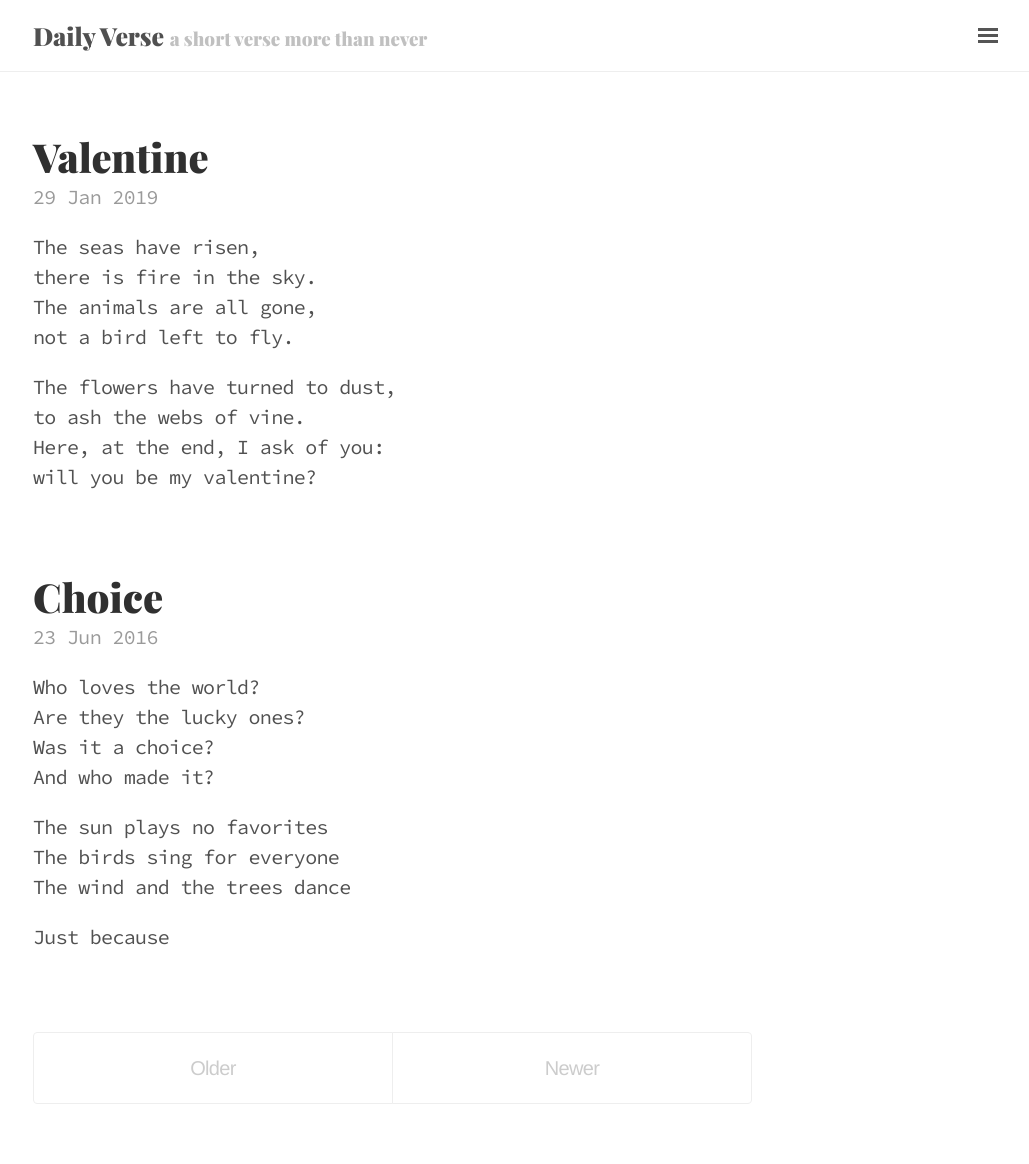
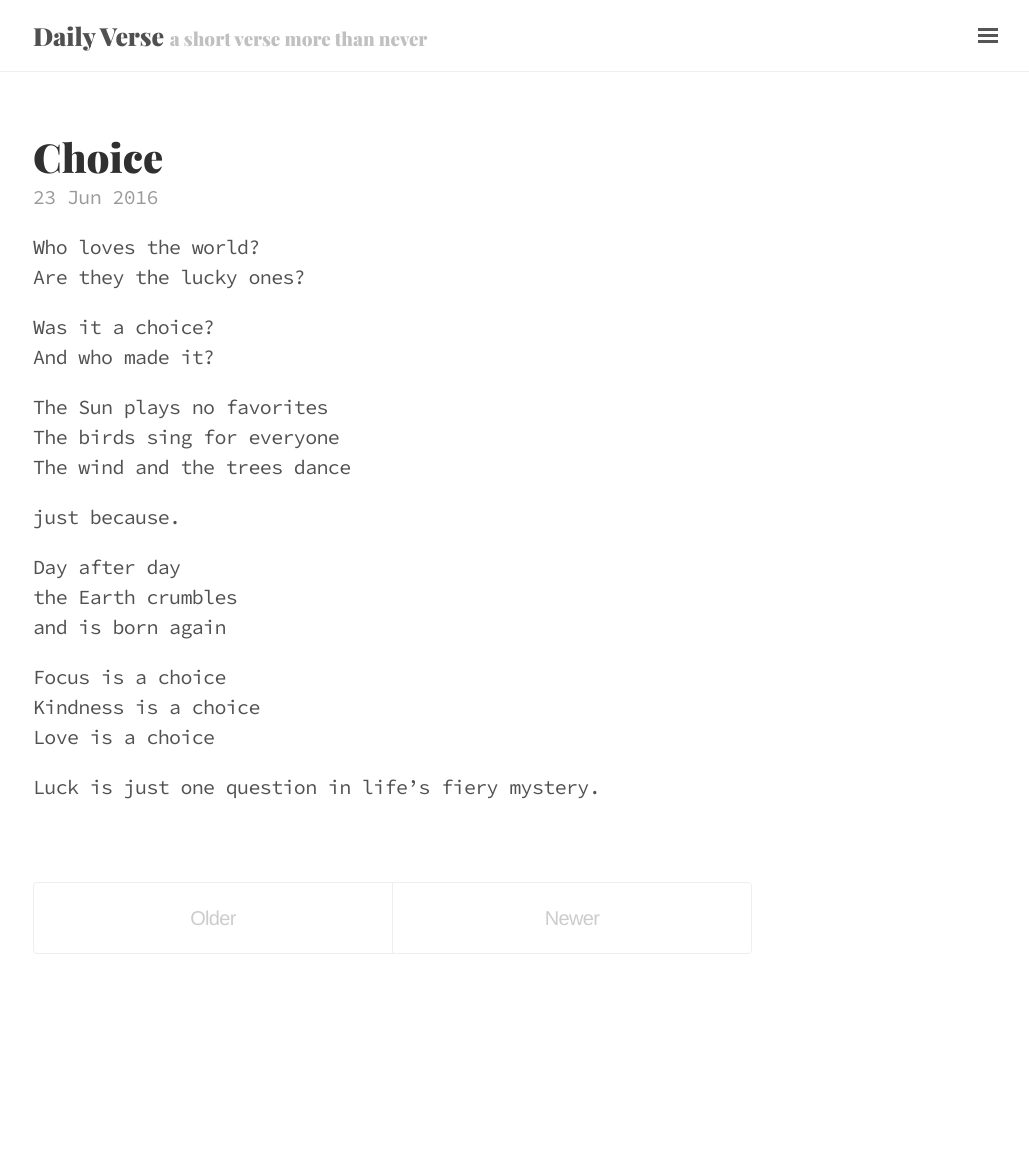
Before and after one commit to rossbernet/daily-verse, a Jekyll site: the page built from index.html, in a window 1280 px wide. Shown: the whole page, without its empty margins (247-1276 px from the left). Built offline with Jekyll 4.4.1, drawn with Linux system fonts in a browser that asks for light colours; the list of posts is cut into pages by our own code; after the commit the page ends 1014 px from its top, so only the background shows below that.

Commit message:
first poem

```diff
--- a/_posts/2016-06-23-choice.md
+++ b/_posts/2016-06-23-choice.md
@@ -5,11 +5,23 @@ title: Choice
 
 Who loves the world?
 Are they the lucky ones?
+
 Was it a choice?
 And who made it?
 
-The sun plays no favorites
+The Sun plays no favorites
 The birds sing for everyone
 The wind and the trees dance
 
-Just because
+just because.
+
+Day after day
+the Earth crumbles
+and is born again
+
+Focus is a choice
+Kindness is a choice
+Love is a choice
+
+Luck is just one question
+in life's fiery mystery.
--- a/_posts/2019-01-29-valentine.md
+++ /dev/null
@@ -1,14 +0,0 @@
----
-layout: post
-title: Valentine
----
-
-The seas have risen,
-there is fire in the sky.
-The animals are all gone,
-not a bird left to fly.
-
-The flowers have turned to dust,
-to ash the webs of vine.
-Here, at the end, I ask of you:
-will you be my valentine?
```
